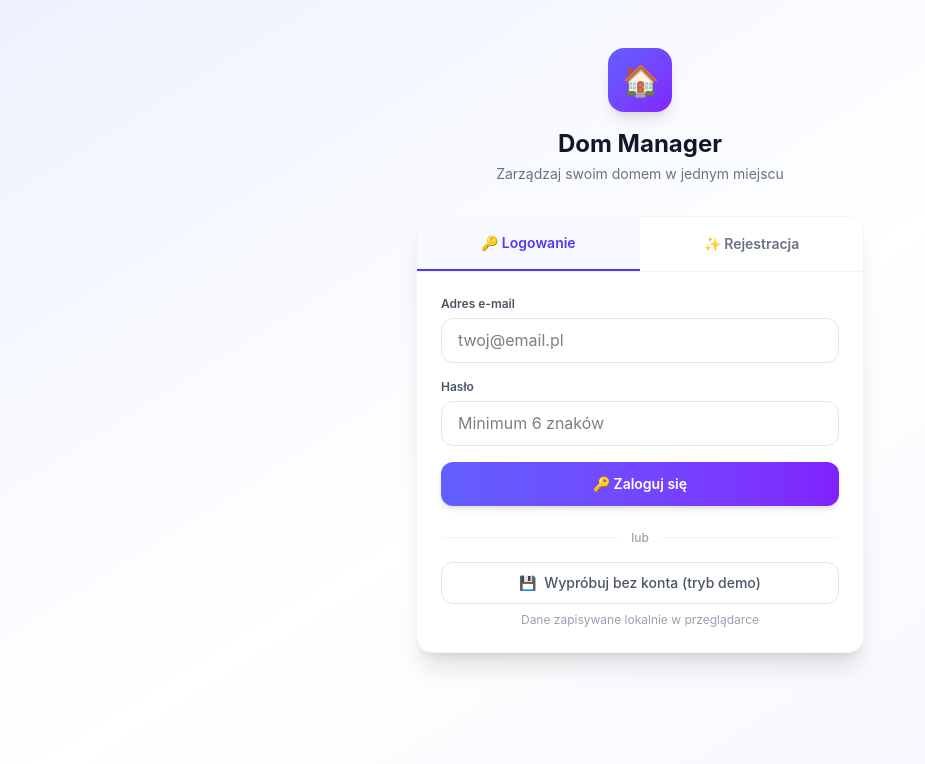
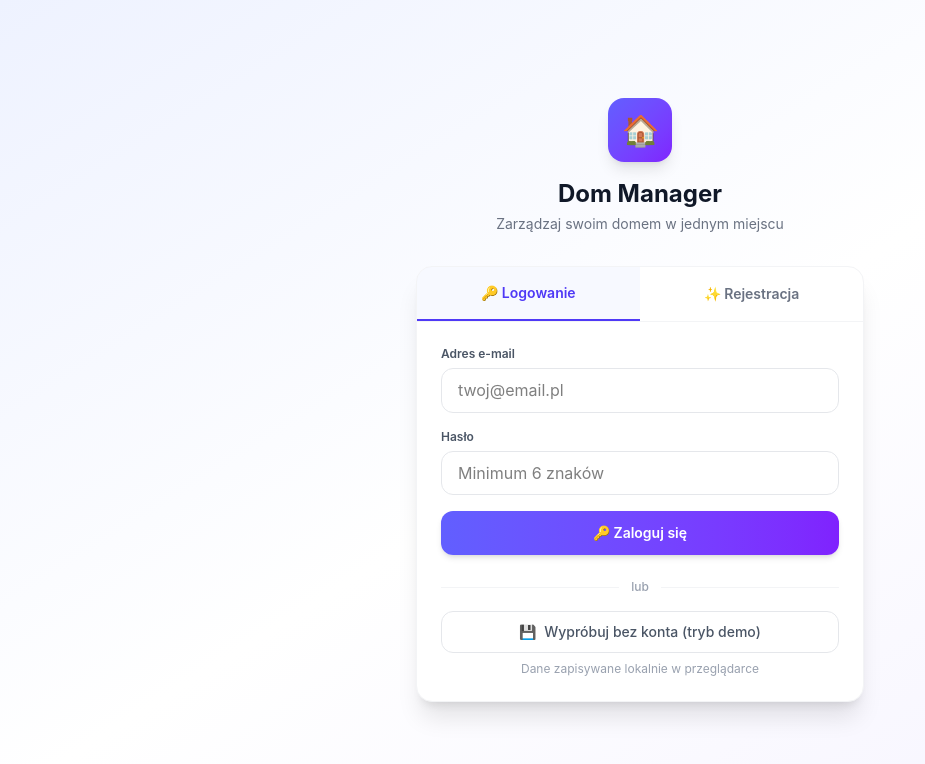
Before and after one commit to Youngtimer190/homeapp, a React (Vite) app: page / in a window 1280 px wide. Shown: the top 764 px of the page, without its empty margins (0-925 px from the left). Built offline with nearby package versions, Linux system fonts and the light colour scheme.

Commit message:
Add files via upload

```diff
--- a/src/App.tsx
+++ b/src/App.tsx
@@ -50,7 +50,7 @@ function AppLayout({ data, isLocalMode, userEmail, onSignOut, onDeleteAccount, o
   const handleNavigate = (section: Section) => setActive(section);
 
   return (
-     <div className="bg-white flex min-h-full ios-scroll-fix" style={{ fontFamily: "'Inter', sans-serif" }}>
+     <div className="bg-white flex h-full ios-scroll-fix" style={{ fontFamily: "'Inter', sans-serif" }}>
       <Sidebar
         active={active}
         onChange={(s) => setActive(s)}
--- a/src/components/AuthScreen.tsx
+++ b/src/components/AuthScreen.tsx
@@ -115,8 +115,8 @@ export default function AuthScreen({ onSuccess, onDemoMode }: Props) {
   }
 
   return (
-    <div className="bg-gradient-to-br from-indigo-50 via-white to-violet-50 flex items-start justify-center p-3 sm:p-4 overflow-y-auto min-h-screen safe-top safe-bottom" style={{ paddingTop: `calc(env(safe-area-inset-top) + 2rem)`, paddingBottom: `calc(env(safe-area-inset-bottom) + 2rem)` }}>
-      <div className="w-full max-w-md mt-4">
+    <div className="bg-gradient-to-br from-indigo-50 via-white to-violet-50 flex items-center justify-center p-3 sm:p-4 overflow-y-auto min-h-screen safe-top safe-bottom" style={{ paddingTop: `calc(env(safe-area-inset-top) + 1rem)`, paddingBottom: `calc(env(safe-area-inset-bottom) + 1rem)` }}>
+      <div className="w-full max-w-md">
 
         {/* Logo */}
         <div className="text-center mb-6 sm:mb-8">
--- a/src/components/ConfirmDialog.tsx
+++ b/src/components/ConfirmDialog.tsx
@@ -20,15 +20,19 @@ export default function ConfirmDialog({
   if (!isOpen) return null;
 
   return (
-    <div className="fixed z-50 flex items-end sm:items-center justify-center p-0 sm:p-4" style={{ inset: 0 }}>
+    <div className="fixed z-50 flex items-center justify-center p-4" style={{ inset: 0 }}>
       {/* Backdrop */}
       <div
         className="absolute inset-0 bg-black/40 backdrop-blur-sm"
         onClick={onCancel}
       />
 
-      {/* Dialog — bottom sheet on mobile, centered on desktop */}
-      <div className="relative bg-white rounded-t-2xl sm:rounded-2xl shadow-2xl w-full sm:max-w-sm p-6 flex flex-col items-center gap-4" style={{ paddingBottom: `calc(env(safe-area-inset-bottom) + 1.5rem)` }}>
+      {/* Dialog — centered on all devices */}
+      <div className="relative bg-white rounded-2xl shadow-2xl w-full max-w-sm p-6 flex flex-col items-center gap-4" style={{
+        maxHeight: 'calc(100dvh - 2rem)',
+        marginTop: 'env(safe-area-inset-top, 0px)',
+        marginBottom: 'env(safe-area-inset-bottom, 0px)'
+      }}>
         {/* Icon */}
         <div className="w-16 h-16 rounded-full bg-red-100 flex items-center justify-center text-3xl">
           🗑️
```
